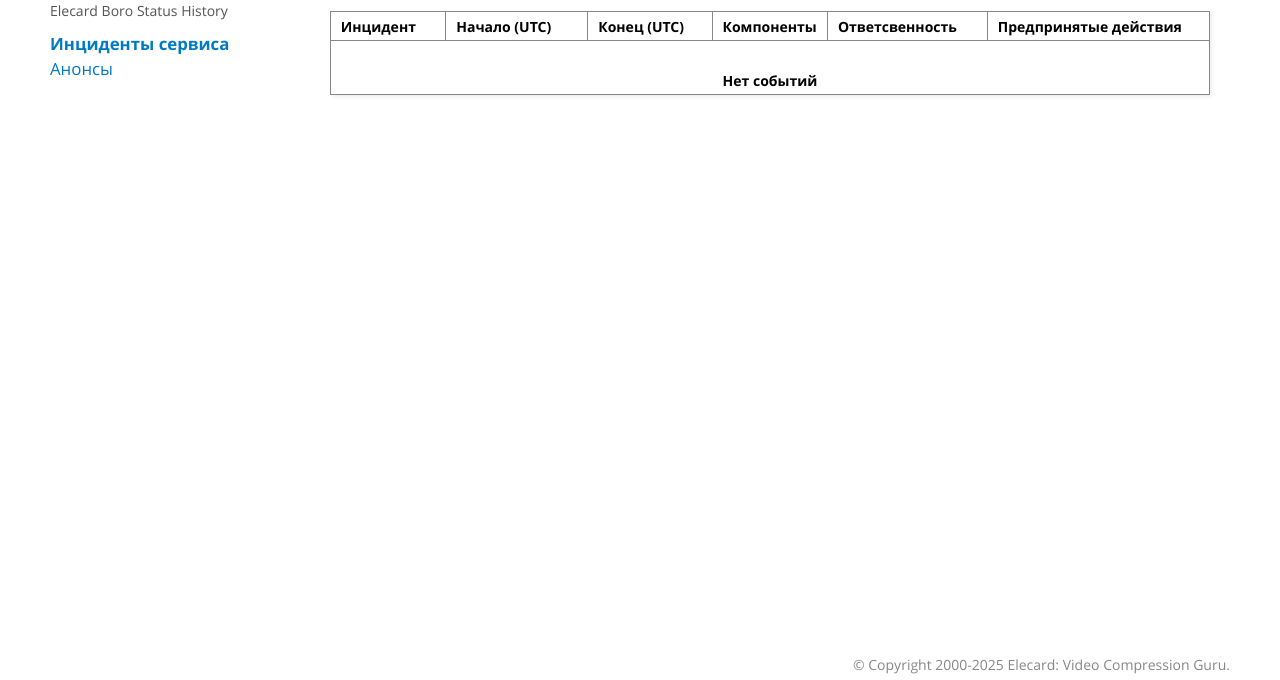
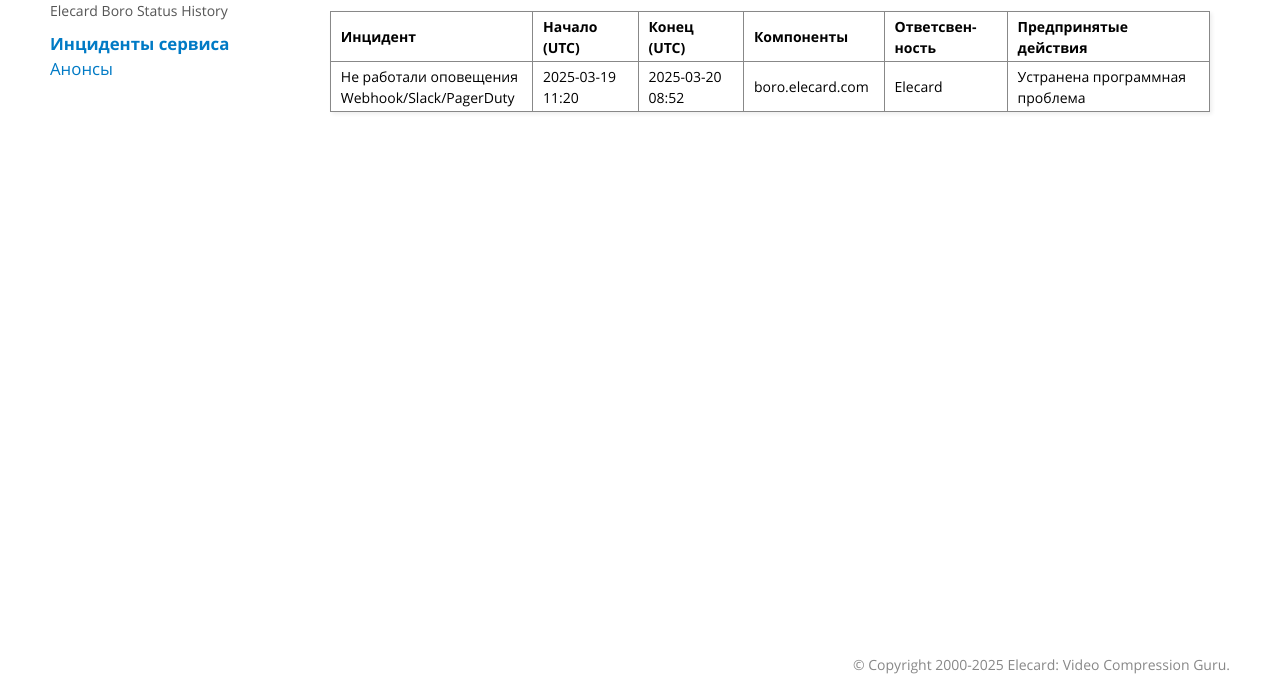
Before and after one commit to boro-status/boro-status.github.io, a plain HTML site: page docs/ru/incidents.html in a window 1280 px wide. Shown: the part 120-800 px from the top of the page. Drawn offline with Linux system fonts and the light colour scheme.

Commit message:
from gitlab ci-cd Thu Mar 20 12:32:40 UTC 2025

```diff
--- a/docs/ru/incidents.html
+++ b/docs/ru/incidents.html
@@ -67,14 +67,14 @@
 <div class="content-tabs docutils container">
 <div class="tab-content docutils container" id="tab-tab1">
 <p class="tab-title">2025</p>
-<table class="docutils align-default">
+<table class="colwidths-given docutils align-default">
 <colgroup>
-<col style="width: 13%" />
+<col style="width: 23%" />
+<col style="width: 12%" />
+<col style="width: 12%" />
 <col style="width: 16%" />
 <col style="width: 14%" />
-<col style="width: 13%" />
-<col style="width: 18%" />
-<col style="width: 25%" />
+<col style="width: 23%" />
 </colgroup>
 <thead>
 <tr class="row-odd"><th class="head"><p>Инцидент</p></th>
@@ -86,8 +86,12 @@
 </tr>
 </thead>
 <tbody>
-<tr class="row-even"><td colspan="6"><p class="centered">
-<strong>Нет событий</strong></p></td>
+<tr class="row-even"><td><p>Не работали оповещения Webhook/Slack/PagerDuty</p></td>
+<td><p>2025-03-19 11:20</p></td>
+<td><p>2025-03-20 08:52</p></td>
+<td><p>boro.elecard.com</p></td>
+<td><p>Elecard</p></td>
+<td><p>Устранена программная проблема</p></td>
 </tr>
 </tbody>
 </table>
```
Also changed, not shown: docs/en/incidents.html (+11 -7 lines), docs/en/searchindex.js (+1 -1 lines), docs/ru/searchindex.js.
